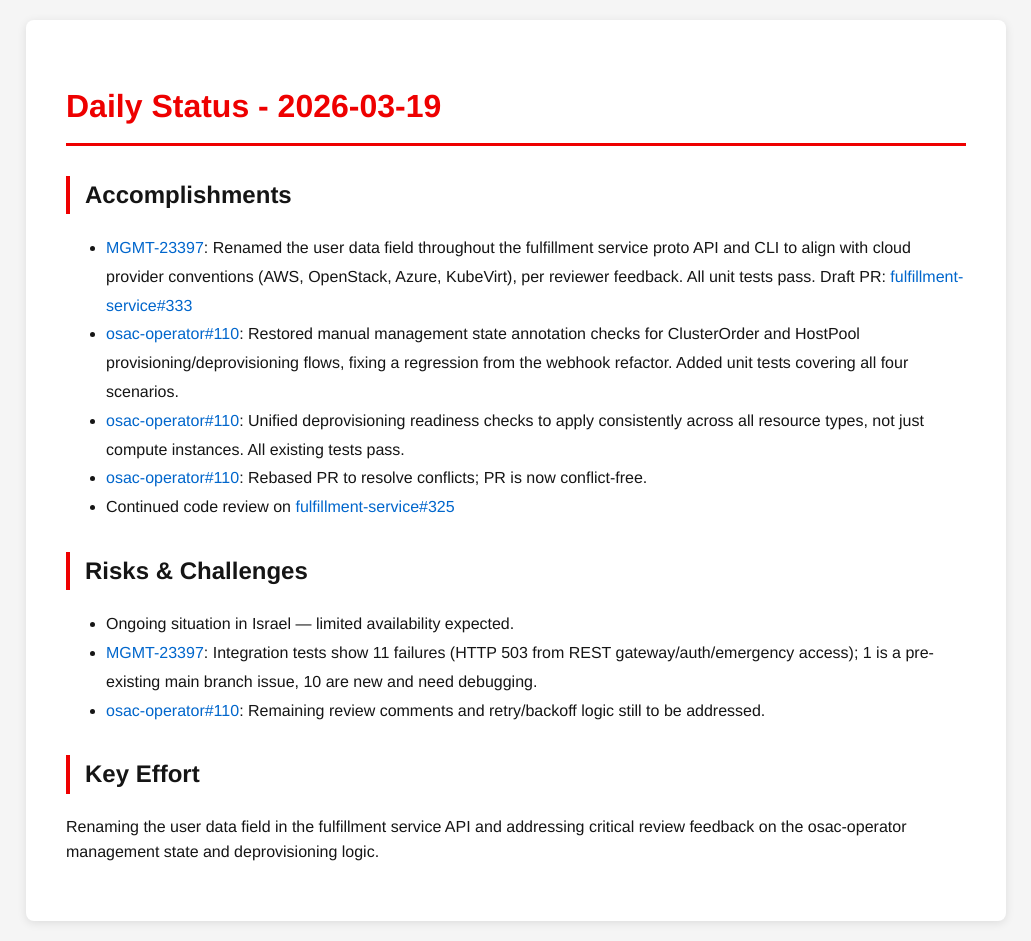
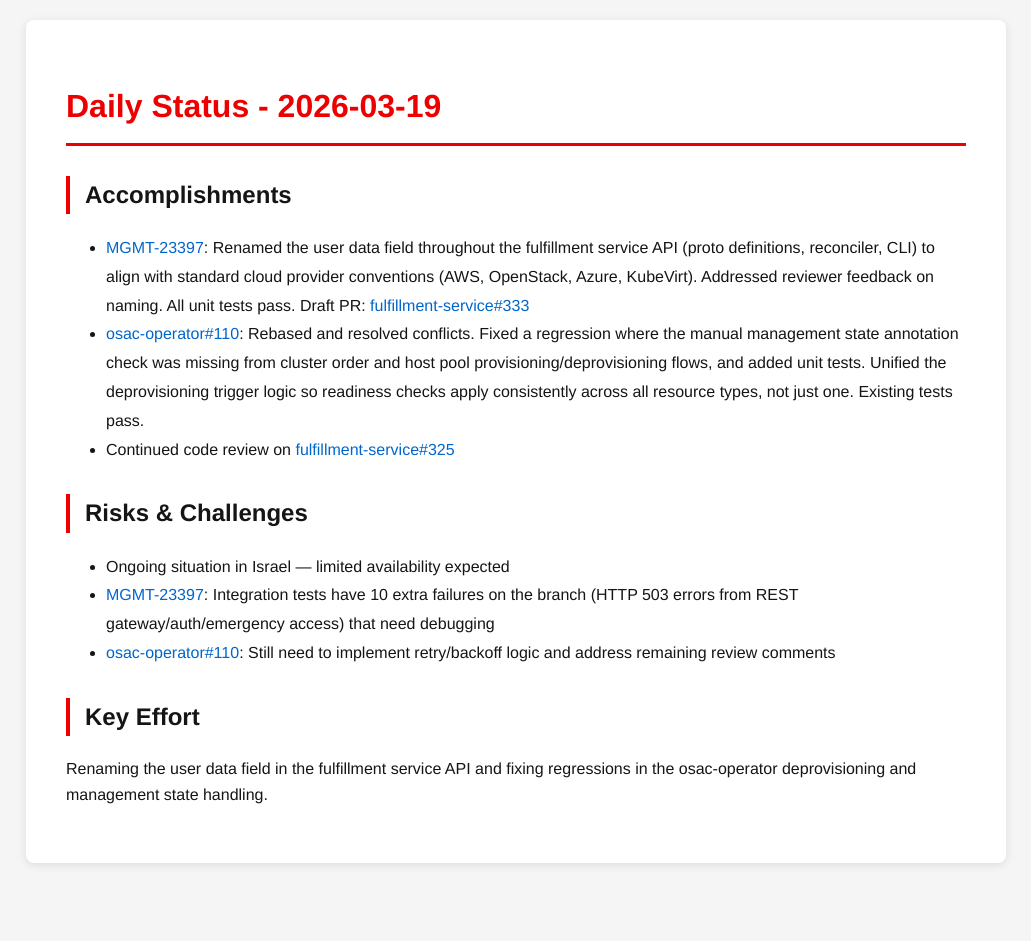
Before and after one commit to tzvatot/daily-status, a Jekyll site: the page built from 2026-03-19.md, in a window 1280 px wide. Shown: the whole page, without its empty margins (124-1155 px from the left). Built offline with Jekyll 4.4.1, drawn with Linux system fonts in a browser that asks for light colours; after the commit the page ends 900 px from its top, so only the background shows below that.

Commit message:
Daily status update - 2026-03-19

```diff
--- a/2026-03-19.md
+++ b/2026-03-19.md
@@ -7,16 +7,14 @@
 # Daily Status - 2026-03-19
 
 ## Accomplishments
-- [MGMT-23397](https://issues.redhat.com/browse/MGMT-23397): Renamed the user data field throughout the fulfillment service proto API and CLI to align with cloud provider conventions (AWS, OpenStack, Azure, KubeVirt), per reviewer feedback. All unit tests pass. Draft PR: [fulfillment-service#333](https://github.com/osac-project/fulfillment-service/pull/333)
-- [osac-operator#110](https://github.com/osac-project/osac-operator/pull/110): Restored manual management state annotation checks for ClusterOrder and HostPool provisioning/deprovisioning flows, fixing a regression from the webhook refactor. Added unit tests covering all four scenarios.
-- [osac-operator#110](https://github.com/osac-project/osac-operator/pull/110): Unified deprovisioning readiness checks to apply consistently across all resource types, not just compute instances. All existing tests pass.
-- [osac-operator#110](https://github.com/osac-project/osac-operator/pull/110): Rebased PR to resolve conflicts; PR is now conflict-free.
+- [MGMT-23397](https://issues.redhat.com/browse/MGMT-23397): Renamed the user data field throughout the fulfillment service API (proto definitions, reconciler, CLI) to align with standard cloud provider conventions (AWS, OpenStack, Azure, KubeVirt). Addressed reviewer feedback on naming. All unit tests pass. Draft PR: [fulfillment-service#333](https://github.com/osac-project/fulfillment-service/pull/333)
+- [osac-operator#110](https://github.com/osac-project/osac-operator/pull/110): Rebased and resolved conflicts. Fixed a regression where the manual management state annotation check was missing from cluster order and host pool provisioning/deprovisioning flows, and added unit tests. Unified the deprovisioning trigger logic so readiness checks apply consistently across all resource types, not just one. Existing tests pass.
 - Continued code review on [fulfillment-service#325](https://github.com/osac-project/fulfillment-service/pull/325)
 
 ## Risks & Challenges
-- Ongoing situation in Israel — limited availability expected.
-- [MGMT-23397](https://issues.redhat.com/browse/MGMT-23397): Integration tests show 11 failures (HTTP 503 from REST gateway/auth/emergency access); 1 is a pre-existing main branch issue, 10 are new and need debugging.
-- [osac-operator#110](https://github.com/osac-project/osac-operator/pull/110): Remaining review comments and retry/backoff logic still to be addressed.
+- Ongoing situation in Israel — limited availability expected
+- [MGMT-23397](https://issues.redhat.com/browse/MGMT-23397): Integration tests have 10 extra failures on the branch (HTTP 503 errors from REST gateway/auth/emergency access) that need debugging
+- [osac-operator#110](https://github.com/osac-project/osac-operator/pull/110): Still need to implement retry/backoff logic and address remaining review comments
 
 ## Key Effort
-Renaming the user data field in the fulfillment service API and addressing critical review feedback on the osac-operator management state and deprovisioning logic.
+Renaming the user data field in the fulfillment service API and fixing regressions in the osac-operator deprovisioning and management state handling.
```
